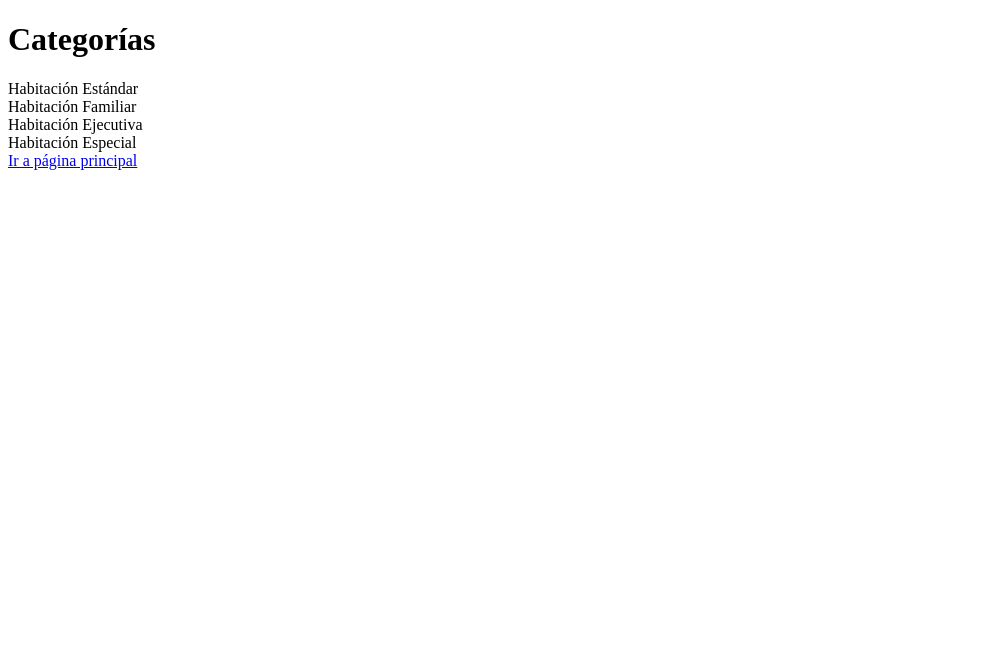
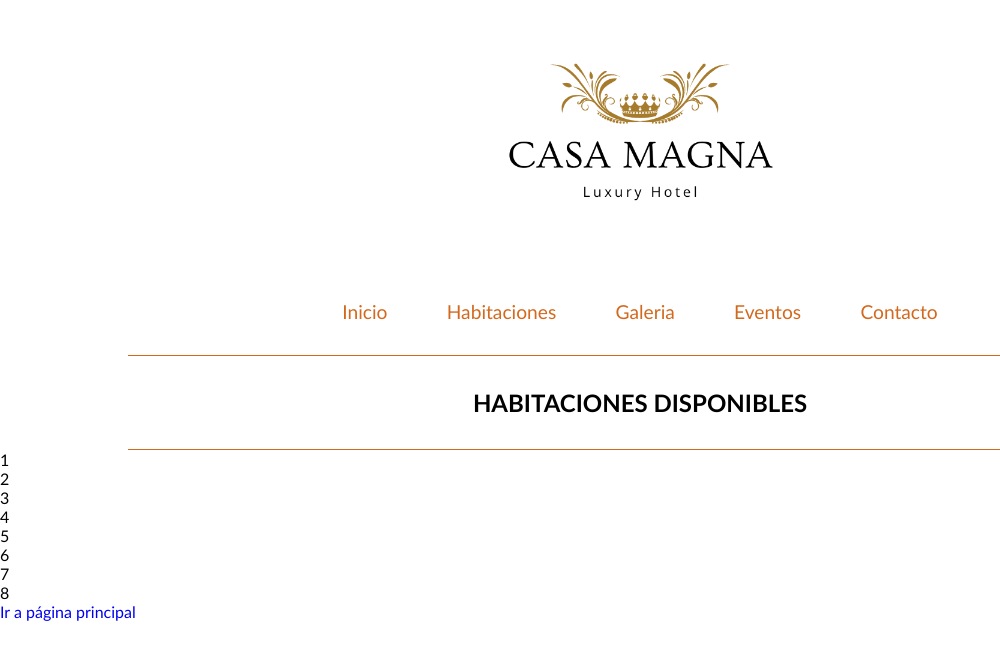
Before and after one commit to MaylemNava/Casa-Magna-Hotel, a plain HTML site: page Habitaciones.html in a window 1280 px wide. Shown: the whole page, without its empty margins (0-1000 px from the left). Drawn offline with Linux system fonts and the light colour scheme.

Commit message:
primeros cambios

```diff
--- a/Habitaciones.html
+++ b/Habitaciones.html
@@ -6,17 +6,56 @@
     <meta name="viewport" content="width=device-width, initial-scale=1.0">
     <meta name="keywords" content="hotel, hoteles, viaje, reservas, vacaciones, relax, descanso travel, vacations">
     <meta name="descripcion" content="reserva de hotel, vacaciones, descanso">
+    <link rel="stylesheet" href="habitaciones.css">
     <link rel="icon" href="img/Gold Luxury Real Estate Agency Logo.png">
-    <title>Casa Magna Hotel</title>
+    <title>Habitaciones</title>
 
 </head>
- <h1>Categorías</h1>
-
- <div>Habitación Estándar</div>
+ <!-- <h1>Categorías</h1> -->
+ <!-- <div>Habitación Estándar</div>
  <div>Habitación Familiar</div>
  <div>Habitación Ejecutiva</div>
- <div>Habitación Especial</div>
+ <div>Habitación Especial</div> -->
 <body>
+    <header>
+        <div class="container-logo">
+            <img src="img/Gold Luxury Real Estate Agency Logo.png" alt="logo hotel">
+        </div>
+        <nav class="barra-nav">
+            <div class="container-lista">
+                <ul>
+                    <li><a href="index.html">Inicio</a></li>
+                    <li><a href="Habitaciones.html">Habitaciones</a></li>
+                    <li><a href="Galerías.html">Galeria</a></li>
+                    <li><a href="Eventos.html">Eventos</a></li>
+                    <li><a href="">Contacto</a></li>
+                </ul>
+            </div>
+        </nav>
+    </header>
+    <div class="separacion">
+        <hr>
+    </div>
+    <div class="container-titulo">
+        <div class="titulo">
+            <h1>HABITACIONES DISPONIBLES</h1>
+        </div>
+    </div>
+    <div class="separacion">
+        <hr>
+    </div>
+    <article class="articulo-container">
+        <div class="container-grid">
+            <div>1</div>
+            <div>2</div>
+            <div>3</div>
+            <div>4</div>
+            <div>5</div>
+            <div>6</div>
+            <div>7</div>
+            <div>8</div>
+        </div>
+    </article>
 
 </body>
 
--- /dev/null
+++ b/habitaciones.css
@@ -0,0 +1,75 @@
+*{
+    margin: 0;
+    padding: 0;
+    text-decoration: none;
+    font-family: 'Trebuchet MS', 'Lucida Sans Unicode', 'Lucida Grande', 'Lucida Sans', Arial, sans-serif;
+
+}
+
+/* SECCION LOGO HOTEL */
+
+.container-logo{
+    width: 100%;
+    height: 300px;
+}
+
+.container-logo img{
+    width: 100%;
+    height: 100%;
+    object-fit: contain;
+}
+
+/* BARRA NAVEGACION */
+
+.container-lista ul{
+    text-align: center;
+    font-size: 1.2rem;
+}
+
+.container-lista ul li{
+    display: inline-block;
+    margin: 0 1.7rem;
+}
+
+.container-lista a{
+    color: chocolate;
+}
+
+.container-lista a:hover{
+    color: rgb(39, 36, 29);
+    transition: 0.4s;
+}
+
+@media(max-width:700px){
+      .container-lista ul{
+        display: none;
+    }
+}
+
+/* SECCION PRINCIPAL */
+
+.separacion{
+    width: 80%;
+    margin: auto;
+    margin-top: 2rem;
+}
+
+hr{
+    height: 1px;
+    border: none;
+    color: chocolate;
+    background-color: chocolate;
+}
+
+.container-titulo{
+    display: flex;
+    justify-content: center;
+    margin-top: 2rem;
+}
+
+.container-titulo h1{
+    font-size: x-large;
+}
+
+
+/* SECCION GRID */
```
